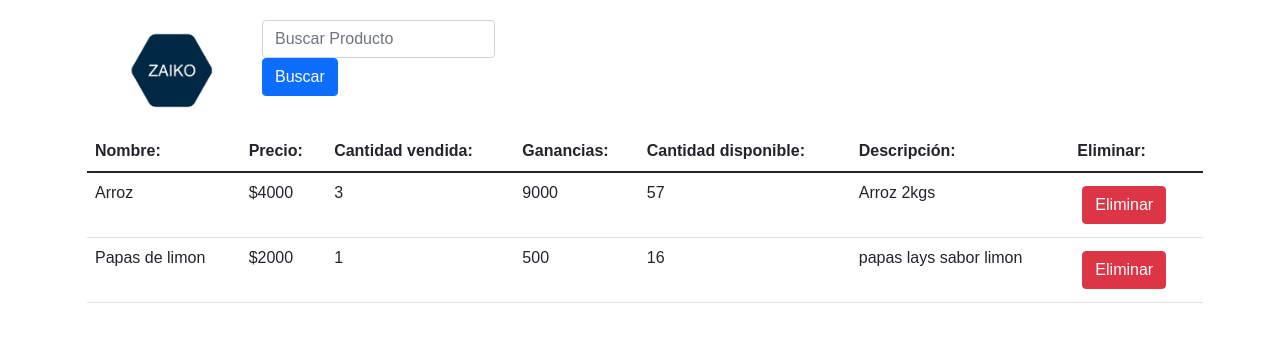
After one commit to DavidRuizE/Zaiko2, a Django app: page /ventas/ in a window 1280 px wide. The commit adds this page. Shown: the top 342 px of the page. Run offline with Django 4.2, Linux system fonts and the light colour scheme; data comes from the database, SQL or seed files in the repository.

Commit message:
Finalizado

```diff
--- a/Zaiko2/urls.py
+++ b/Zaiko2/urls.py
@@ -26,6 +26,8 @@ urlpatterns = [
     path('crear/',inventarioViews.crearProducto, name="crear"),
     path('editar/<pk>/',inventarioViews.actualizarProducto, name="editar"),
     path('vender/<pk>/',inventarioViews.venderProducto, name="vender"),
+    path('eliminarVenta/<pk>/',inventarioViews.eliminarVenta, name="eliminarVenta"),
+    path('ventas/',inventarioViews.ventas, name="ventas"),
 ]
 
 
--- a/inventario/forms.py
+++ b/inventario/forms.py
@@ -6,4 +6,4 @@ from django import forms
 class productoForm(ModelForm):
     class Meta:
         model= producto
-        fields = '__all__'
+        fields = ['Nombre', 'PrecioCompra', 'PrecioVenta', 'Cantidad', 'Descripción']
--- a/inventario/models.py
+++ b/inventario/models.py
@@ -4,9 +4,13 @@ from django.db import models
 
 class producto(models.Model):
     Nombre=models.CharField(max_length=100, unique=True)
-    Precio=models.CharField(max_length=250)
+    PrecioCompra=models.IntegerField(default=0)
+    PrecioVenta=models.IntegerField(default=0)
     Cantidad=models.IntegerField()
     Descripción =models.CharField(max_length=250)
+    Vendido=models.BooleanField(default=False)
+    CantidadVendida=models.IntegerField(default=0)
+    Ganancia=models.IntegerField(default=0)
 
     def __str__(self):
         return self.Nombre
--- /dev/null
+++ b/inventario/static/css/ventas.css
@@ -0,0 +1,31 @@
+*{
+    margin: 5px;
+    padding: 0;
+    font-family: 'Poppins', sans-serif;
+    overflow-x: hidden;
+}
+
+nav img{
+    width: 150px;
+}
+
+nav{
+    display: flex;
+}
+
+.notification {
+    text-align: center;
+    padding: 10px 20px;
+    border-radius: 4px;
+    color: #fff;
+    font-size: 2rem;
+}
+.success {
+    background: #238662;
+    color: white;
+}
+.error {
+    background: #ab3444;
+    color: white;
+    margin-bottom: 20px;
+}
--- a/inventario/templates/home.html
+++ b/inventario/templates/home.html
@@ -9,7 +9,7 @@
     <meta charset="UTF-8">
     <meta http-equiv="X-UA-Compatible" content="IE=edge">
     <meta name="viewport" content="width=device-width, initial-scale=1.0">
-    <title>Zaikoo</title>
+    <title>Zaiko</title>
 </head>
 <body>
     <section class="header">
@@ -19,7 +19,7 @@
                 <ul>
                     <li><a href="">INICIO</a></li>
                     <li><a href="{% url 'inventario' %}">INVENTARIO</a></li>
-                    <li><a href="">VENTAS</a></li>
+                    <li><a href="{% url 'ventas' %}">VENTAS</a></li>
                     <li><a href="">SOBRE NOSOTROS</a></li>
                 </ul>
             </div>
--- a/inventario/templates/inv.html
+++ b/inventario/templates/inv.html
@@ -37,14 +37,11 @@
             <div class="card">
                 <div class="card-body">
                     <h5 class="card-title fw-bold"> Nombre: {{producto.Nombre}}</h5>
-                    <p class="card-text">Precio: ${{producto.Precio}}</p>
+                    <p class="card-text">Precio: ${{producto.PrecioVenta}}</p>
                     <p class="card-text">Cantidad: {{producto.Cantidad}}</p>
                     <p class="card-text">Descripción: {{producto.Descripción}}</p>
                     <a href = "{% url "vender" pk=producto.id %}" class="btn btn-success">Vender</button>
                     <a href = "{% url "editar" pk=producto.id %}"  class="btn btn-warning">Editar</a>
-                    {% if producto.url %}
-
-                    {% endif %}
                 </div>
             </div>
         </div>
--- /dev/null
+++ b/inventario/templates/ventas.html
@@ -0,0 +1,50 @@
+{%load static%}
+<!DOCTYPE html>
+<link rel="stylesheet" href='{%static "css/ventas.css" %}'>
+<link href="https://cdn.jsdelivr.net/npm/bootstrap@5.1.3/dist/css/bootstrap.min.css" rel="stylesheet" integrity="sha384-1BmE4kWBq78iYhFldvKuhfTAU6auU8tT94WrHftjDbrCEXSU1oBoqyl2QvZ6jIW3" crossorigin="anonymous">
+
+<div class="container">
+
+    <nav>
+    <a href="{% url 'inicio' %}"><img src="{% static 'images/logo.png' %}"></a>
+    <form action="">
+        <input type="text" class="form-control" name="buscarProducto" placeholder="Buscar Producto">
+        <button type="submit" class =" btn btn-primary">Buscar</button>
+    </form>
+    </nav>
+
+    {% if messages %}
+    {% for message in messages %}
+    <div class="notification {{ message.tags}}">
+        {{ message }}
+    </div>
+    {% endfor %}
+    {% endif %}
+
+<table class="table ">
+    <thead>
+    <tr>
+        <th scope="col">Nombre: </th>
+        <th scope="col">Precio:</th>
+        <th scope="col">Cantidad vendida:</th>
+        <th scope="col">Ganancias:</th>
+        <th scope="col">Cantidad disponible:</th>
+        <th scope="col">Descripción: </th>
+        <th scope="col">Eliminar: </th>
+    </tr>
+    </thead>
+    <tbody>
+    <tr>
+{% for venta in ventas %}
+        <td>{{venta.Nombre}}</td>
+        <td>${{venta.PrecioVenta}}</td>
+        <td>{{venta.CantidadVendida}}</td>
+        <td>{{venta.Ganancia|add:venta.PrecioCompra }}</td>
+        <td>{{venta.Cantidad}}</td>
+        <td>{{venta.Descripción}}</td>
+        <td><a href = "{% url "eliminarVenta" pk=venta.id %}" class="btn btn-danger">Eliminar</a></td>
+    </tr>
+
+{% endfor %}
+
+</div>
--- a/inventario/views.py
+++ b/inventario/views.py
@@ -61,6 +61,9 @@ def venderProducto(request,pk):
         numero=producto.objects.get(id=pk)
         if numero.Cantidad > 0:
             numero.Cantidad-=1
+            numero.Vendido=True
+            numero.CantidadVendida+=1
+            numero.Ganancia+=numero.PrecioVenta
             numero.save()
             messages.success(request, 'Producto Vendido Exitosamente!')
             return redirect('/inventario/')
@@ -68,4 +71,29 @@ def venderProducto(request,pk):
             messages.error(request, 'No tiene más producto disponible para vender')
             return redirect('/inventario/')
     context={'producto': instance}
-    return render(request,'vender.html', context)
+    return render(request,'vender.html', context,)
+
+def ventas(request):
+    searchTerm= request.GET.get('buscarProducto')
+    if searchTerm:
+        venta = producto.objects.filter(Nombre__icontains=searchTerm)
+    else:
+        venta = producto.objects.filter(Vendido=True)
+
+    context={'searchTerm':searchTerm, 'ventas': venta}
+    return render(request, 'ventas.html', context)
+
+def eliminarVenta(request,pk):
+    instance2 = get_object_or_404(producto, id=pk)
+    if request.method == "POST":
+        numero2=producto.objects.get(id=pk)
+        if numero2.Cantidad > 0:
+            numero2.Vendido=False
+            numero2.CantidadVendida=0
+            numero2.Ganancia=0
+            numero2.save()
+            messages.success(request, 'Historial Borrado!')
+            return redirect('/ventas/')
+
+    context={'producto': instance2}
+    return render(request,'eliminarVenta.html', context,)
```
Also changed, not shown: inventario/templates/eliminarVenta.html (added, +15 -0 lines), db.sqlite3, inventario/migrations/0002_producto_vendido.py (added), inventario/migrations/0003_producto_cantidadvendida.py (added), inventario/migrations/0004_auto_20220602_0045.py (added), inventario/migrations/0005_producto_ganancia.py (added).
